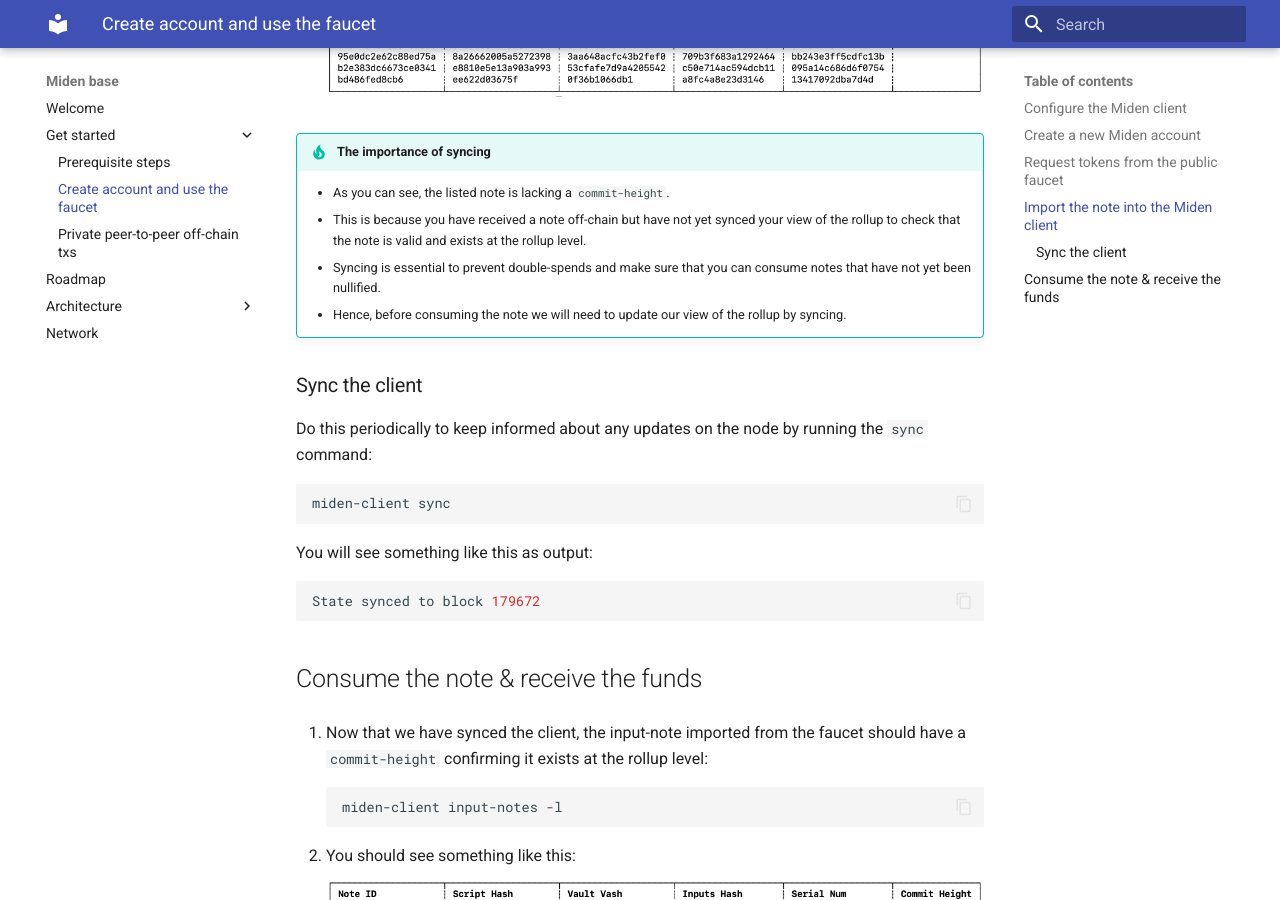
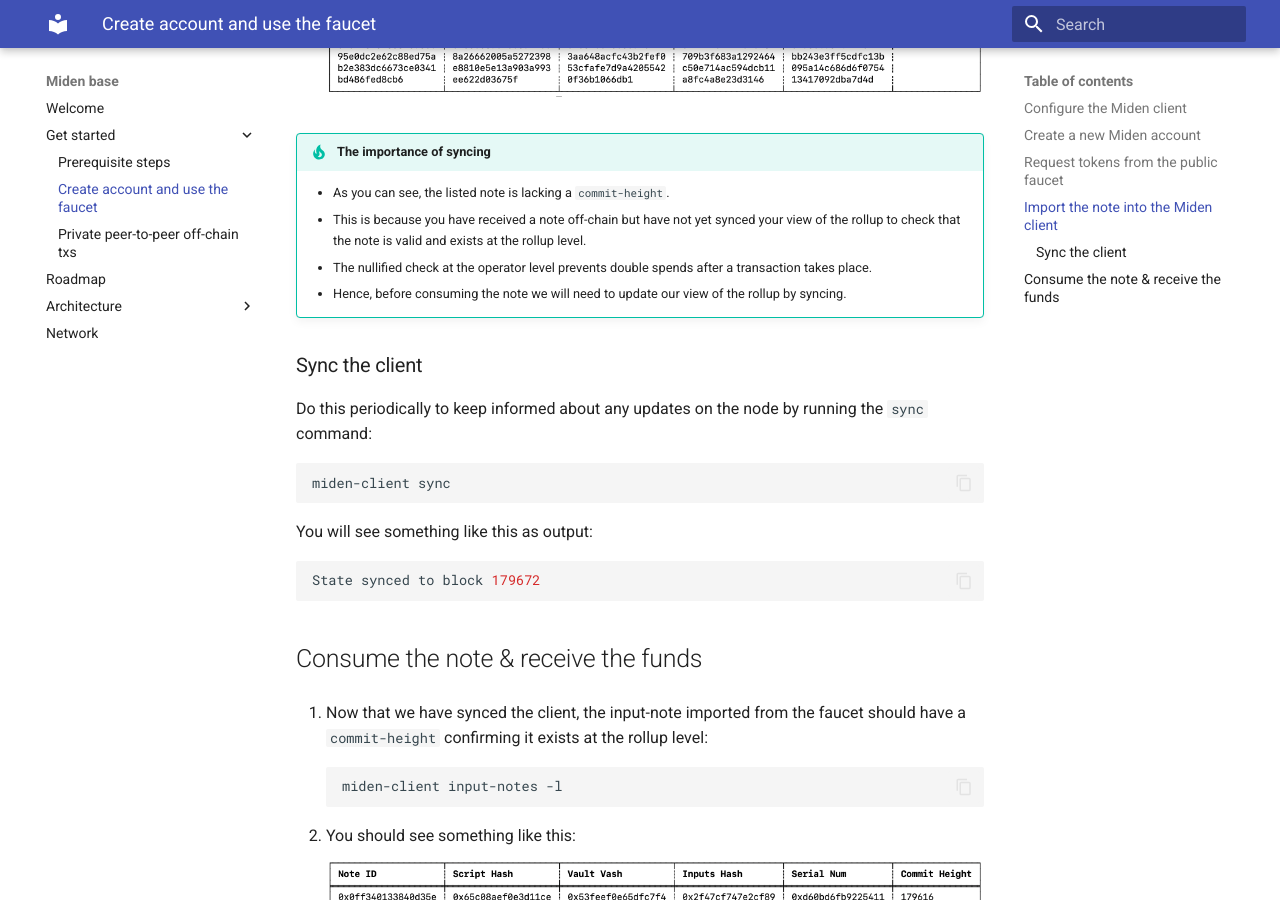
Before and after one commit to 0xPolygonMiden/miden-base, an MkDocs documentation site: the page built from docs/introduction/get-started/create-account-use-faucet.md, in a window 1280 px wide and 900 px high, scrolled down 2386 px. Built offline with MkDocs 1.6.1 and Material for MkDocs 9.7.7, drawn with Linux system fonts in a browser that asks for light colours.

Commit message:
add new line

```diff
--- a/docs/introduction/get-started/create-account-use-faucet.md
+++ b/docs/introduction/get-started/create-account-use-faucet.md
@@ -102,7 +102,7 @@
 !!! tip "The importance of syncing"
       - As you can see, the listed note is lacking a `commit-height`.
       - This is because you have received a note off-chain but have not yet synced your view of the rollup to check that the note is valid and exists at the rollup level.
-      - Syncing is essential to prevent double-spends and make sure that you can consume notes that have not yet been nullified.
+      - The nullified check at the operator level prevents double spends after a transaction takes place.
       - Hence, before consuming the note we will need to update our view of the rollup by syncing.
 
 ### Sync the client
```
